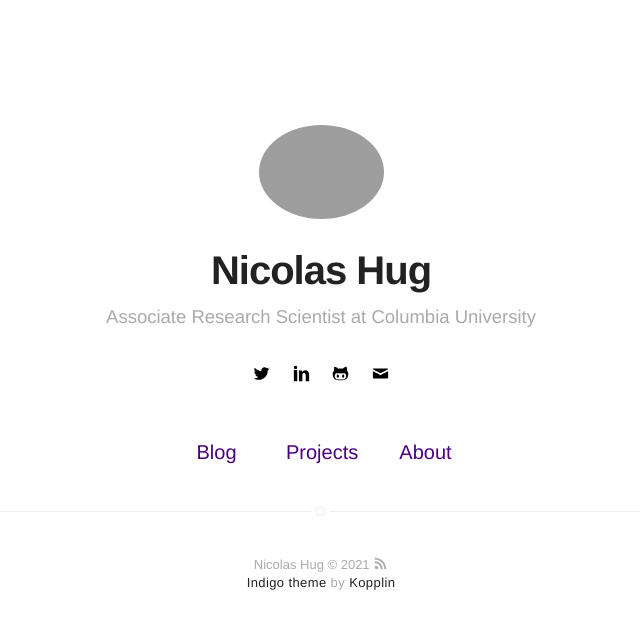
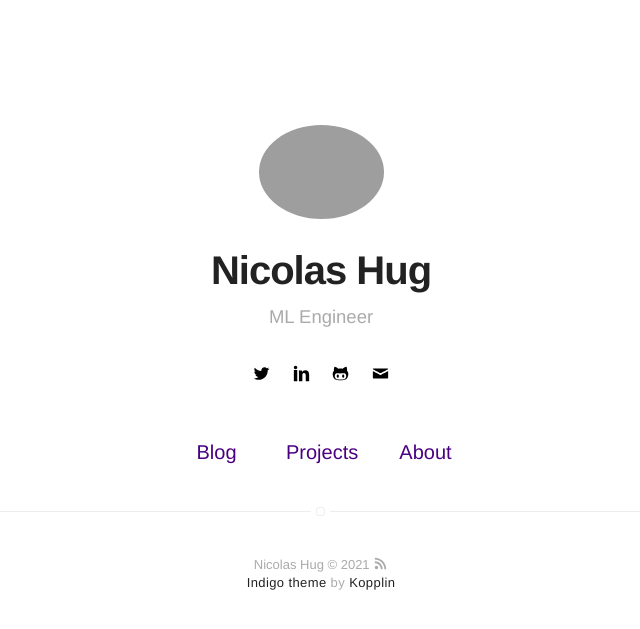
Before and after one commit to NicolasHug/nicolashug.github.io, a Jekyll site: the page built from index.html, in a window 1280 px wide. Shown: the top 629 px of the page, without its empty margins (319-959 px from the left). Built offline with Jekyll 4.4.1, drawn with Linux system fonts in a browser that asks for light colours.

Commit message:
update bio

```diff
--- a/_config.yml
+++ b/_config.yml
@@ -3,7 +3,7 @@ permalink: /:categories/:title
 
 # main text of home
 name: Nicolas Hug
-bio: Associate Research Scientist at Columbia University
+bio: ML Engineer
 
 # twitter summary info
 # description: A blog about technology and stuff related
@@ -40,7 +40,7 @@ email: contact@nicolas-hug.com
 authors:
     nico:
         name: Nicolas Hug
-        bio: Associate Research Scientist at Columbia University
+        bio: ML Engineer
         external-image: false
         picture: assets/images/nico.jpg
         twitter: hug_nicolas
```
